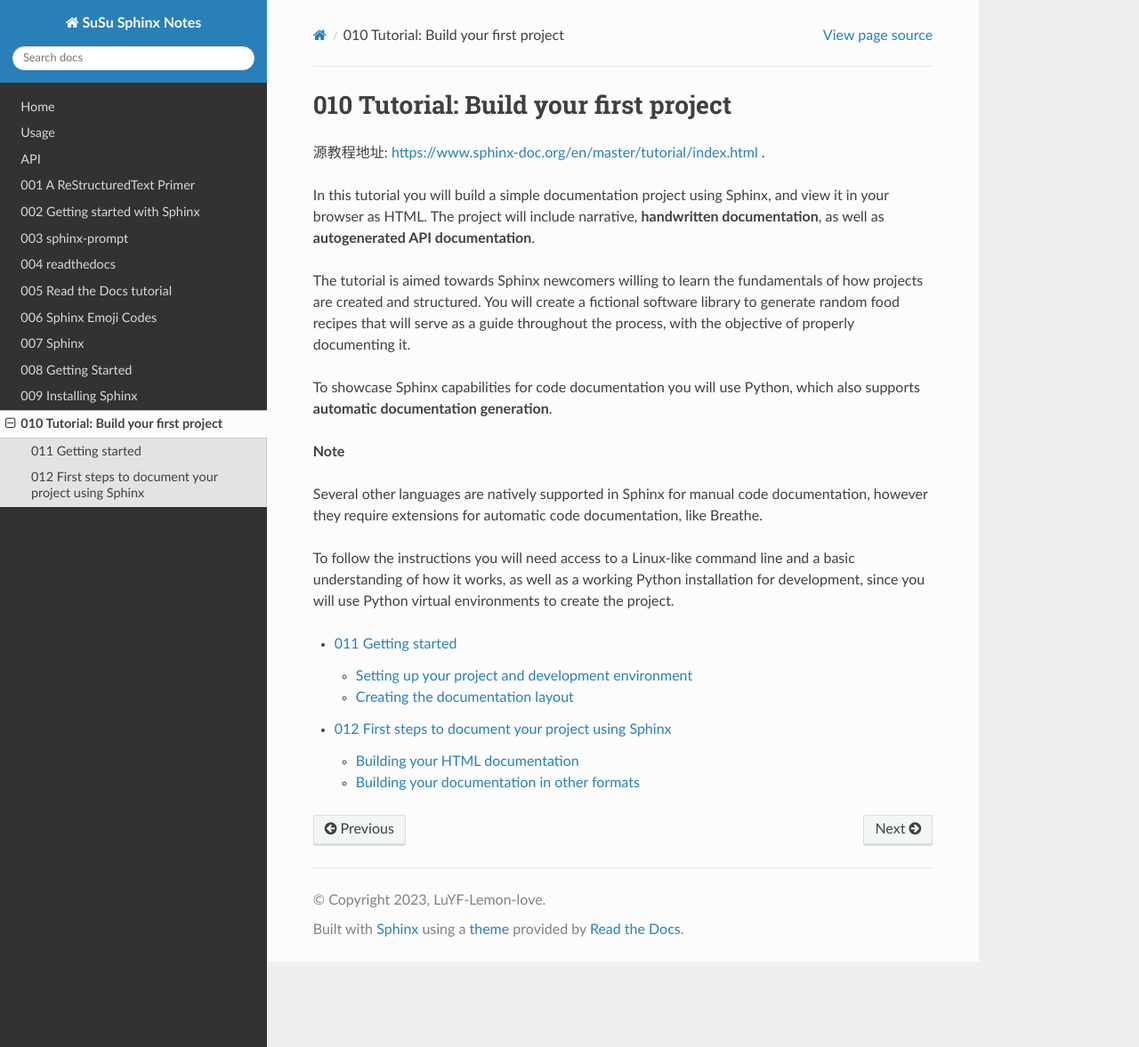
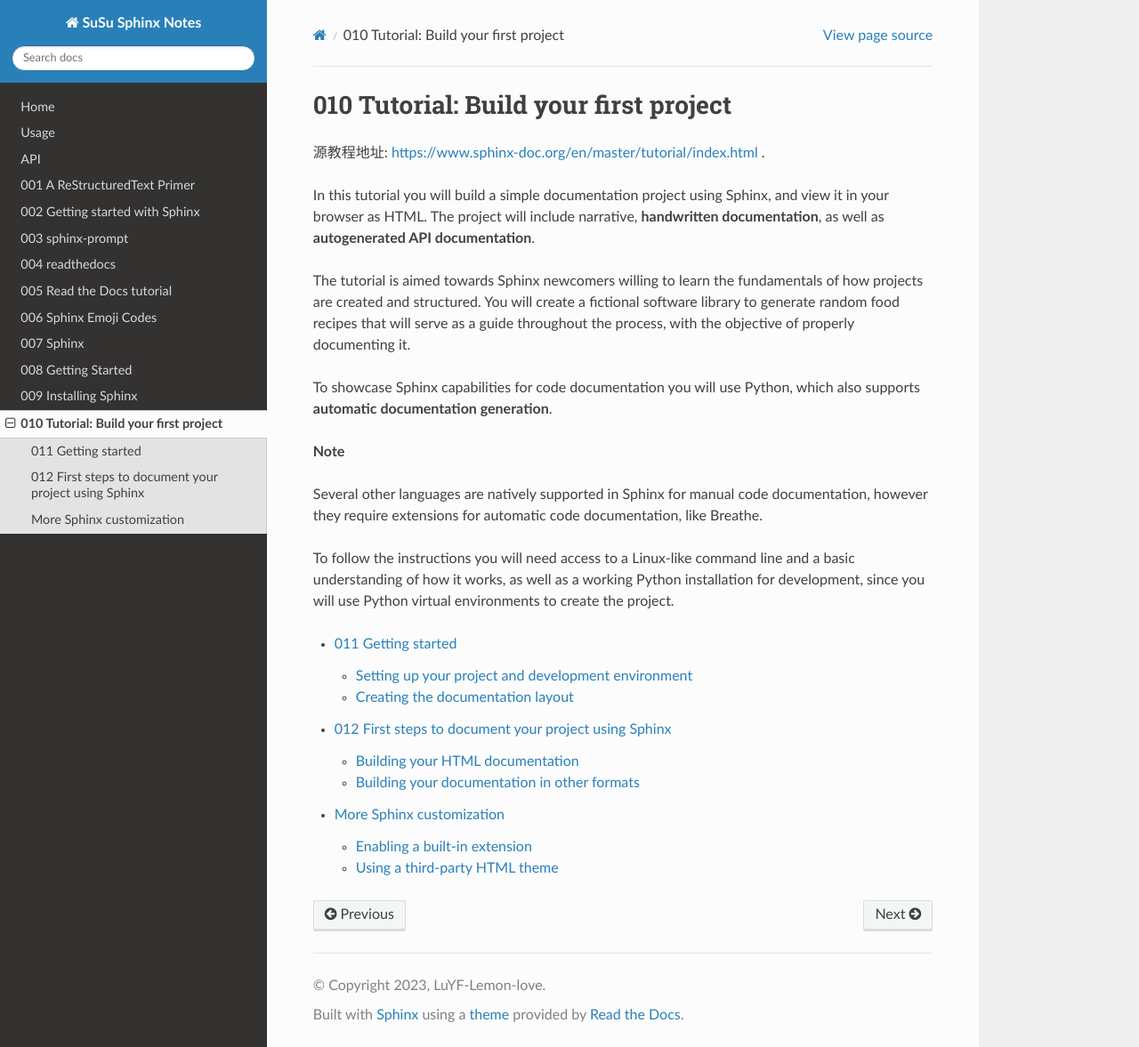
Before and after one commit to LuYF-Lemon-love/-susu-sphinx-notes, a Sphinx documentation site: the page built from docs/source/010-Build-your-first-project.rst, in a window 1280 px wide and 1177 px high. Shown: the whole window at 89% size. Built offline with Sphinx 7.4.7 and the Read the Docs theme 2.0.0, drawn with Linux system fonts in a browser that asks for light colours; pages that are not in the unit, such as notebooks, are missing from menus; some of the changed lines change nothing that is shown.

Commit message:
add code.

```diff
--- a/docs/source/010-Build-your-first-project.rst
+++ b/docs/source/010-Build-your-first-project.rst
@@ -32,3 +32,4 @@
 
    011-Getting-started.rst
    012-First-steps-to-document-your-project-using-Sphinx.rst
+   013-More-Sphinx-customization.rst
--- /dev/null
+++ b/docs/source/013-More-Sphinx-customization.rst
@@ -0,0 +1,74 @@
+More Sphinx customization
+=========================
+
+源教程地址: https://www.sphinx-doc.org/en/master/tutorial/more-sphinx-customization.html .
+
+There are two main ways to customize your documentation beyond what is possible with core Sphinx:
+extensions and themes.
+
+Enabling a built-in extension
+-----------------------------
+
+In addition to these configuration values,
+you can customize Sphinx even more by using `extensions <https://www.sphinx-doc.org/en/master/usage/extensions/index.html>`_.
+Sphinx ships several builtin ones, and there are many more maintained by the community.
+
+For example, to enable the sphinx.ext.duration extension,
+locate the extensions list in your conf.py and add one element as follows:
+
+**docs/source/conf.py**
+
+::
+
+ # Add any Sphinx extension module names here, as strings. They can be
+ # extensions coming with Sphinx (named 'sphinx.ext.*') or your custom
+ # ones.
+ extensions = [
+     'sphinx.ext.duration',
+ ]
+
+After that, every time you generate your documentation,
+you will see a short durations report at the end of the console output, like this one:
+
+.. prompt:: bash $,(.venv)...$ auto
+
+   (.venv)...$ make html
+   ...
+   The HTML pages are in build/html.
+
+   ====================== slowest reading durations =======================
+   0.042 temp/source/index
+
+Using a third-party HTML theme
+------------------------------
+
+Themes, on the other hand, are a way to customize the appearance of your documentation.
+Sphinx has several `builtin themes <https://www.sphinx-doc.org/en/master/usage/theming.html#builtin-themes>`_,
+and there are also `third-party ones <https://sphinx-themes.org/>`_.
+
+For example, to use the Furo third-party theme in your HTML documentation,
+first you will need to install it with pip in your Python virtual environment, like this:
+
+.. prompt:: bash $,(.venv)...$ auto
+
+   (.venv)...$ pip install furo
+
+And then, locate the html_theme variable on your conf.py and replace its value as follows:
+
+**docs/source/conf.py**
+
+::
+
+ # The theme to use for HTML and HTML Help pages.  See the documentation for
+ # a list of builtin themes.
+ #
+ html_theme = 'furo'
+
+With this change, you will notice that your HTML documentation has now a new appearance:
+
+.. figure:: ../images/013-lumache-furo.png
+   :align: center
+
+   HTML documentation of Lumache with the Furo theme
+
+It is now time to expand the narrative documentation and split it into several documents.
```
Also changed, not shown: docs/images/013-lumache-furo.png (added).
